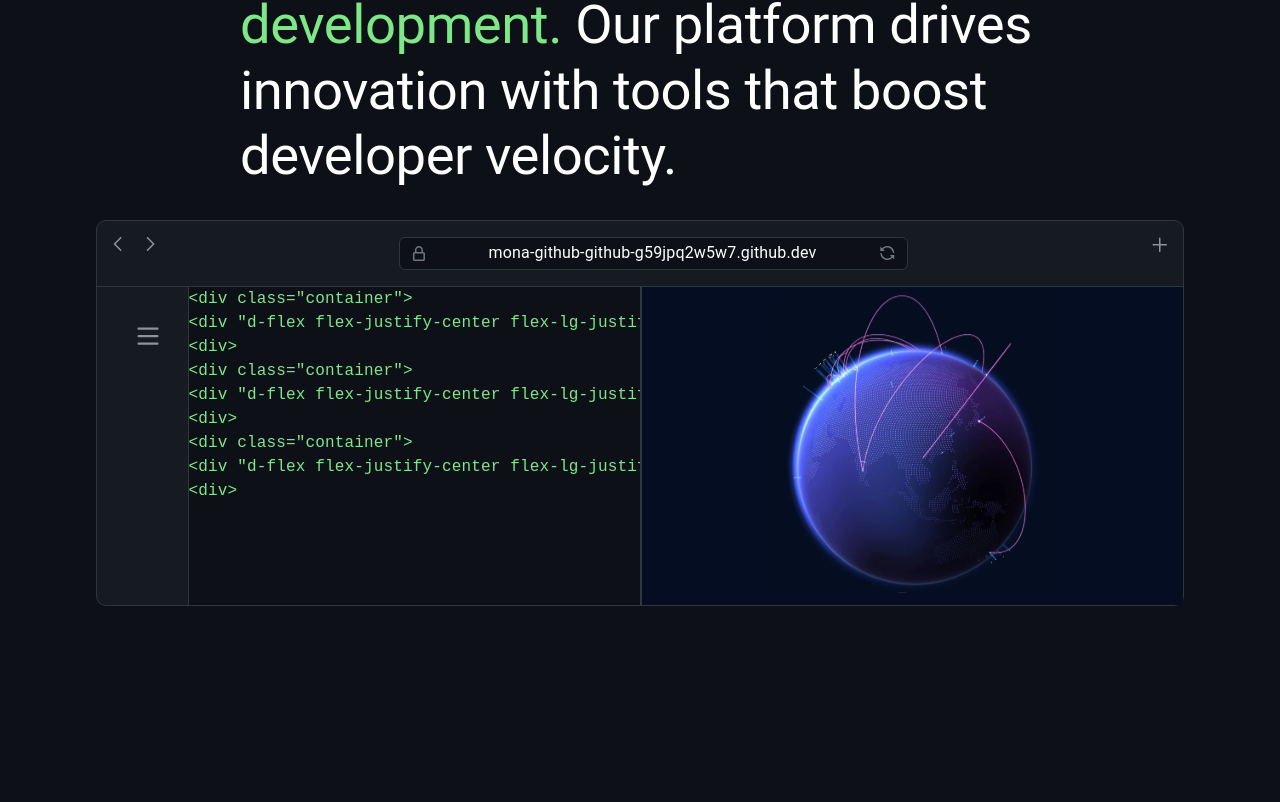
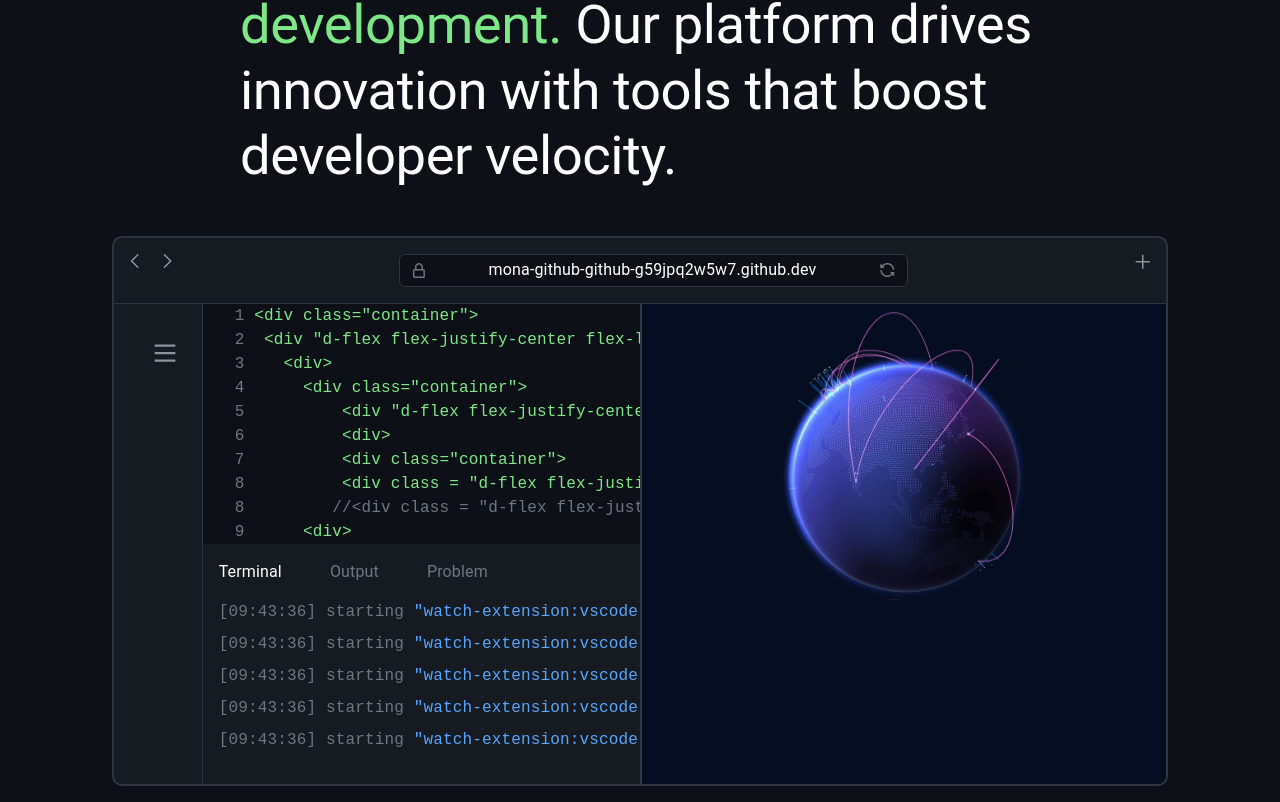
Before and after one commit to raphOhai/GitHubLandingPage, a React (Vite) app: page / in a window 1280 px wide. Shown: the part 1759-2561 px from the top of the page. Before the commit the page ends 2365 px from the top, so only its background shows below. Built offline with nearby package versions, Linux system fonts and the light colour scheme.

Commit message:
demo terminal finished

```diff
--- a/src/App.jsx
+++ b/src/App.jsx
@@ -1,5 +1,5 @@
 import "./App.css";
-import { Box, } from "@mui/material";
+import { Box } from "@mui/material";
 
 import { Stack } from "@mui/system";
 import Section1 from "./components/Section1";
@@ -43,7 +43,9 @@ function App() {
           <Strock/>
 
         </Box> */}
-        <Terminal />
+        <Box p={2}>
+          <Terminal />
+        </Box>
 
         <div className="strock2 ">
           <Strock2 />
--- /dev/null
+++ b/src/components/codedemo.jsx
@@ -0,0 +1,57 @@
+import { Stack, Typography } from "@mui/material";
+import React from "react";
+
+const Codedemo = () => {
+  return (
+    <Stack>
+      <Typography className="maintext">
+        <span>
+          <pre>
+            <span style={{ color: "#6E7681" }}>1 </span>&lt;div
+            class="container"&gt;
+          </pre>
+          <pre>
+            <span style={{ color: "#6E7681" }}>2 </span> &lt;div "d-flex
+            flex-justify-center flex-lg-justify-end color-bg-default&lt;div&gt;
+          </pre>
+          <pre>
+            <span style={{ color: "#6E7681" }}>3 </span>   &lt;div&gt;
+          </pre>
+        </span>
+      </Typography>
+      <Typography className="maintext">
+        <span>
+          <pre>
+            <span style={{ color: "#6E7681" }}>4 </span>     &lt;div
+            class="container"&gt;
+          </pre>
+          <pre>
+          <span style={{ color: "#6E7681" }}>5 </span>         &lt;div "d-flex flex-justify-center flex-lg-justify-end
+            color-bg-default&lt;div&gt;
+          </pre>
+          <pre><span style={{ color: "#6E7681" }}>6 </span>         &lt;div&gt;</pre>
+        </span>
+      </Typography>
+      <Typography className="maintext">
+        <span>
+          <pre><span style={{ color: "#6E7681" }}>7 </span>         &lt;div class="container"&gt;</pre>
+          <pre>
+          <span style={{ color: "#6E7681" }}>8 </span>         &lt;div class = "d-flex flex-justify-center flex-lg-justify-end
+            color-bg-default&lt;div&gt;
+
+          </pre>
+          <pre>
+          <span style={{ color: "#6E7681" }}>8 </span>        <span style={{color: "#6E7681"}}>
+                  //&lt;div class = "d-flex flex-justify-center flex-lg-justify-end
+            color-bg-default&lt;div&gt;
+            </span>
+
+          </pre>
+          <pre><span style={{ color: "#6E7681" }}>9 </span>     &lt;div&gt;</pre>
+        </span>
+      </Typography>
+    </Stack>
+  );
+};
+
+export default Codedemo;
--- a/src/components/terminal.jsx
+++ b/src/components/terminal.jsx
@@ -7,12 +7,14 @@ import { Center, MyText } from ".";
 import Add from "../assets/add";
 import Piemenu from "../assets/piemenu";
 // import React from "react";
-import "./styles/terminal.css"
+import "./styles/terminal.css";
+import Codedemo from "./codedemo";
 const Terminal = () => {
   const MainTerminalStyles = {
     backgroundColor: "#161B22",
-    border: "1px solid #30363D",
+    border: "2px solid #30363D",
     // padding: "3rem",
+    overflow: "hidden",
     borderRadius: "10px",
   };
   const RightBoxStyles = {
@@ -30,9 +32,12 @@ const Terminal = () => {
     justifyContent: "space-between",
     borderRadius: "6px",
   };
+  const greyTextStyles = {
+    color: "#6E7681",
+  };
 
   return (
-    <Box>
+    <Box sx={{ overflow: "hidden" }}>
       <Box sx={MainTerminalStyles} mt={4} ml={12} mr={12}>
         <Box
           sx={{
@@ -68,46 +73,82 @@ const Terminal = () => {
             {/* <Box p={3} sx={RightBoxStyles}></Box> */}
           </Grid>
           <Grid item lg={5} sx={{ borderLeft: "1px solid #30363D" }}>
+            <Stack>
               <Box
                 sx={{
                   backgroundColor: "#0D1117",
-                overflow: "scroll",
+                  overflow: "hidden",
                   height: "1",
                 }}
               >
-              <Stack>
-                <Typography className="maintext">
-                  <span>
-                    <pre>&lt;div class="container"&gt;</pre>
+                <Box pl={4}>
+                    <Codedemo/>
+                </Box>
+              </Box>
+              <Box>
+                <Box p={2} sx={{ display: "flex", gap: "3rem" }}>
+                  <MyText>Terminal</MyText>
+                  <Typography sx={greyTextStyles}>Output</Typography>
+                  <Typography sx={greyTextStyles}>Problem</Typography>
+                </Box>
+                <Box pl={2} mb={4}>
+                  <Stack spacing={1}>
+                    <MyText>
                       <pre>
-                      &lt;div "d-flex flex-justify-center flex-lg-justify-end
-                      color-bg-default&lt;div&gt;
+                        <span style={{ color: "#6E7681" }}>
+                          [09:43:36] starting{" "}
+                        </span>
+                        <span style={{ color: "#58A6FF" }}>
+                          "watch-extension:vscode-api-tests"...
+                        </span>
                       </pre>
-                    <pre>&lt;div&gt;</pre>
+                    </MyText>
+                    <MyText>
+                      <pre>
+                        <span style={{ color: "#6E7681" }}>
+                          [09:43:36] starting{" "}
                         </span>
-                </Typography>
-                <Typography className="maintext">
-                  <span>
-                    <pre>&lt;div class="container"&gt;</pre>
+                        <span style={{ color: "#58A6FF" }}>
+                          "watch-extension:vscode-api-tests"...
+                        </span>
+                      </pre>
+                    </MyText>
+                    <MyText>
                       <pre>
-                      &lt;div "d-flex flex-justify-center flex-lg-justify-end
-                      color-bg-default&lt;div&gt;
+                        <span style={{ color: "#6E7681" }}>
+                          [09:43:36] starting{" "}
+                        </span>
+                        <span style={{ color: "#58A6FF" }}>
+                          "watch-extension:vscode-api-tests"...
+                        </span>
                       </pre>
-                    <pre>&lt;div&gt;</pre>
+                    </MyText>
+
+                    <MyText>
+                      <pre>
+                        <span style={{ color: "#6E7681" }}>
+                          [09:43:36] starting{" "}
                         </span>
-                </Typography>
-                <Typography className="maintext">
-                  <span>
-                    <pre>&lt;div class="container"&gt;</pre>
+                        <span style={{ color: "#58A6FF" }}>
+                          "watch-extension:vscode-api-tests"...
+                        </span>
+                      </pre>
+                    </MyText>
+
+                    <MyText>
                       <pre>
-                      &lt;div "d-flex flex-justify-center flex-lg-justify-end
-                      color-bg-default&lt;div&gt;
+                        <span style={{ color: "#6E7681" }}>
+                          [09:43:36] starting{" "}
+                        </span>
+                        <span style={{ color: "#58A6FF" }}>
+                          "watch-extension:vscode-api-tests"...
+                        </span>
                       </pre>
-                    <pre>&lt;div&gt;</pre>
-                  </span>
-                </Typography>
+                    </MyText>
                   </Stack>
                 </Box>
+              </Box>
+            </Stack>
           </Grid>
           <Grid
             item
```
Lines whose indentation alone changed are shown as unchanged.
